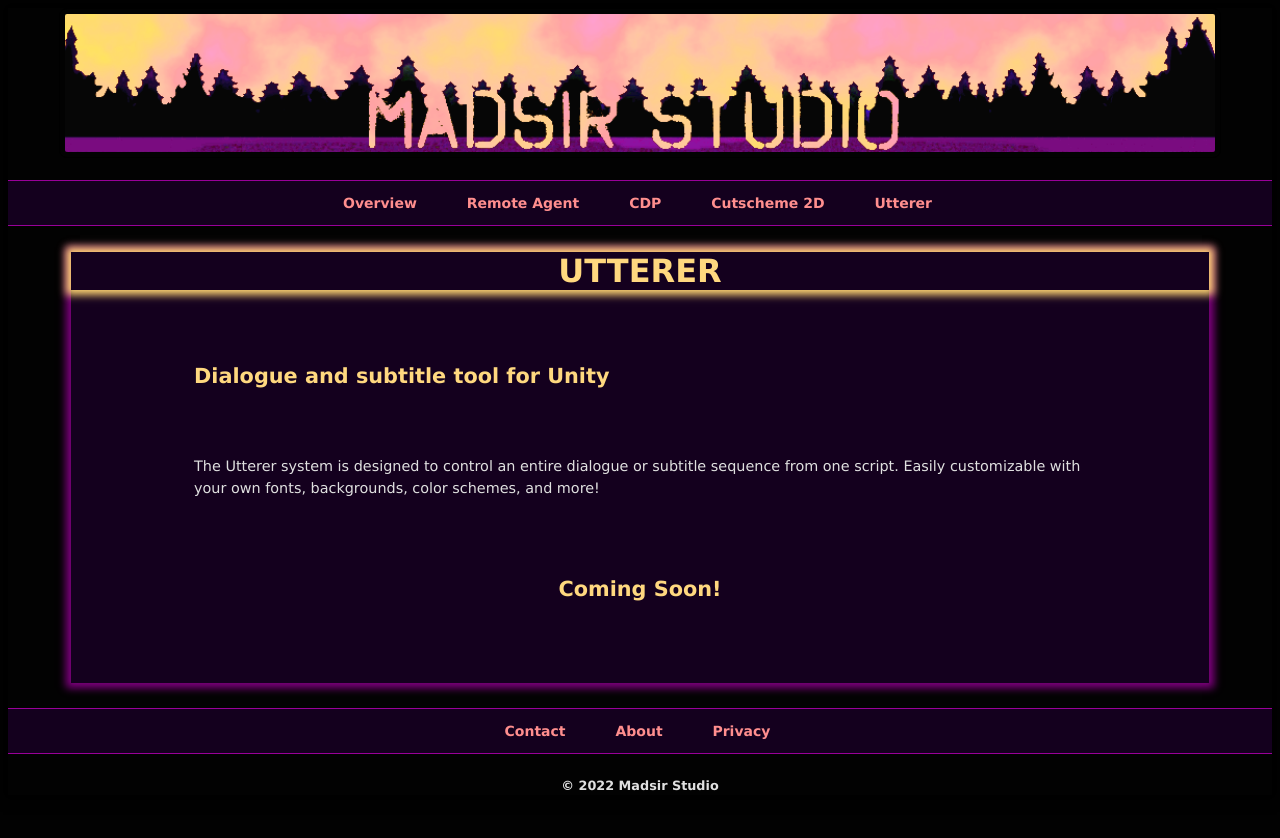
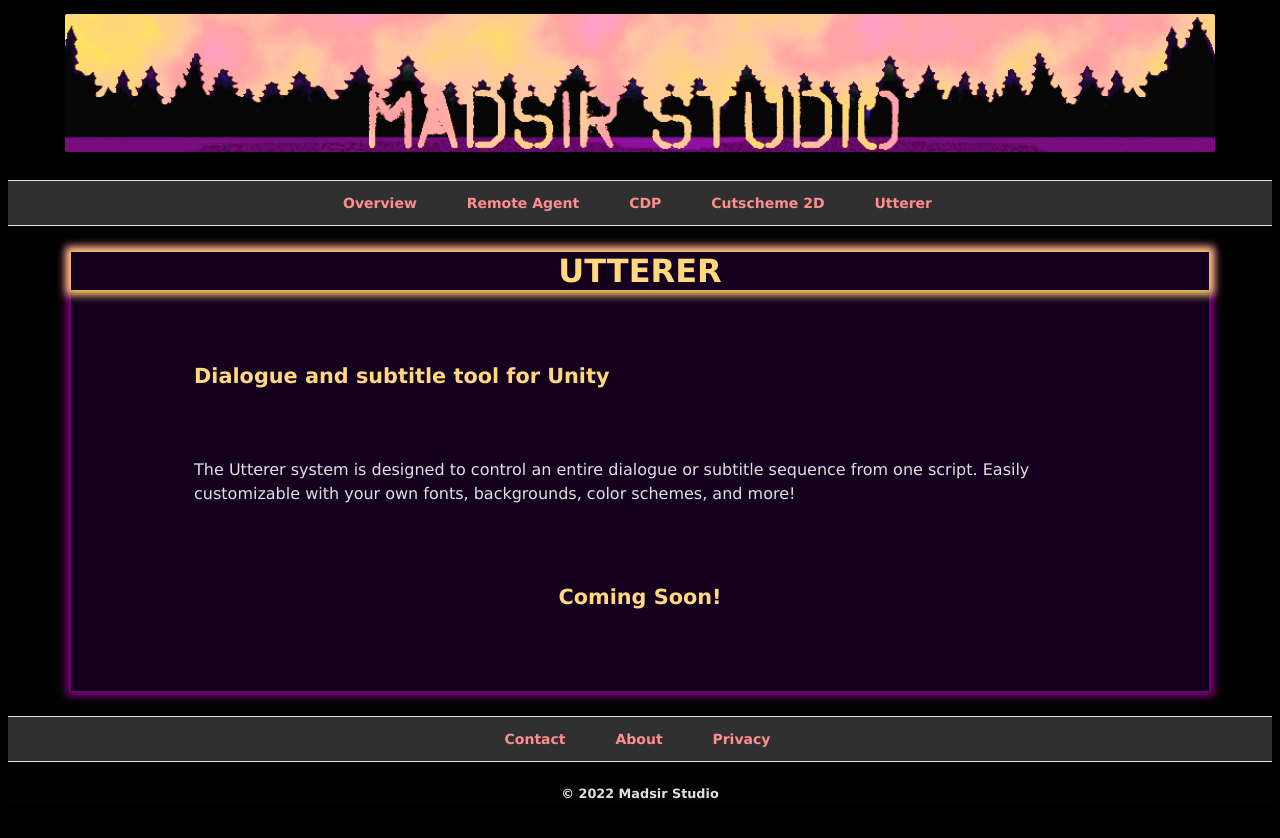
Before and after one commit to Madsir/madsirstudio.github.io, a Jekyll site: the page built from utterer/index.html, in a window 1280 px wide. Shown: the top 838 px of the page. Built offline with Jekyll 4.4.1, drawn with Linux system fonts in a browser that asks for light colours.

Commit message:
Update main.css

```diff
--- a/css/main.css
+++ b/css/main.css
@@ -16,9 +16,9 @@ body {
  }
 nav
 {
-    border-top: 1px solid #990099;
-    border-bottom: 1px solid #990099;
-    background-color: #14001e;
+    border-top: 1px solid #e0e0e0;
+    border-bottom: 1px solid #e0e0e0;
+    background-color: #303030;
 }
 nav ul, footer ul {
    font-family: "Verdana", "Geneva", sans-serif;
@@ -78,7 +78,7 @@ h5 {
     line-height: 1.5;
 }
 p {
-    font-size: 0.9em;
+    font-size: 12pt;
     color: #e0e0e0;
     font-family: Verdana, Arial, Tahoma, Serif;
     text-align: left;
@@ -87,7 +87,7 @@ p {
     line-height: 1.5;
 }
 footer {
-    border-top: 1px solid #990099;
-    border-bottom: 1px solid #990099;
-    background-color: #14001e;
+    border-top: 1px solid #e0e0e0;
+    border-bottom: 1px solid #e0e0e0;
+    background-color: #303030;
 }
```
